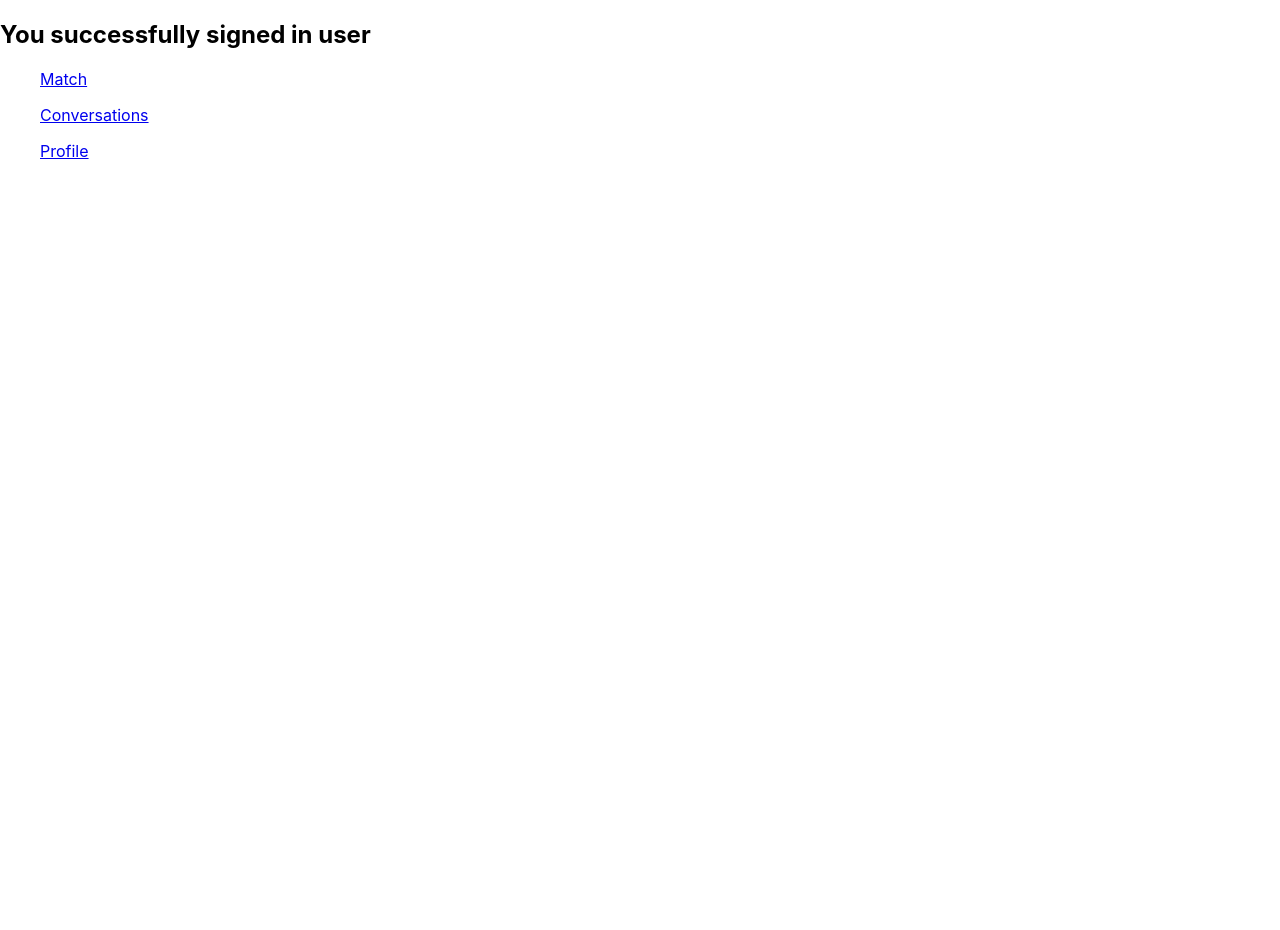
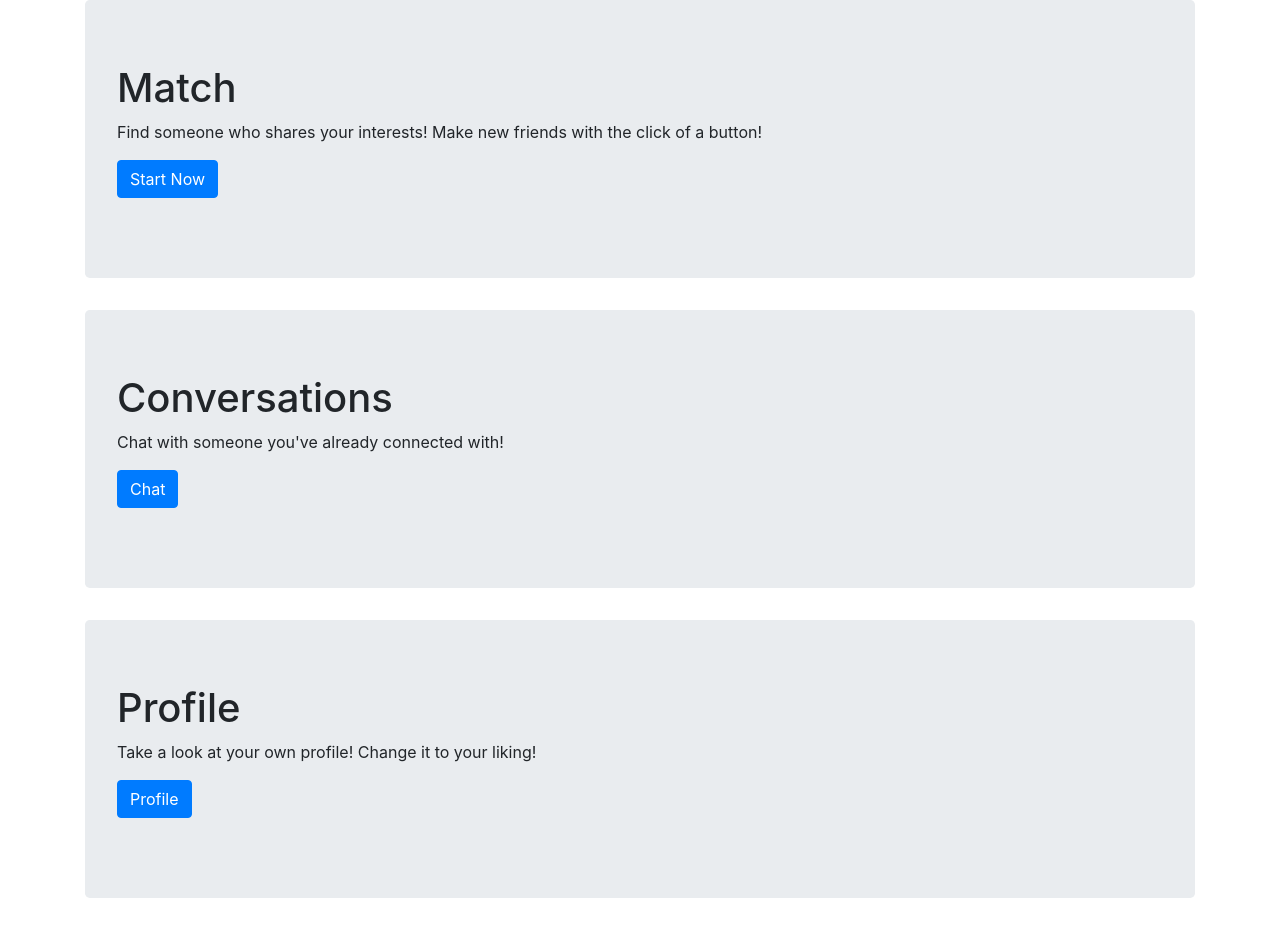
Before and after one commit to dchung21/clique, a React (Create React App) app in the folder client/: page /home in a window 1280 px wide. Before the commit the page ends 800 px from the top, so only its background shows below. Built offline with nearby package versions, Linux system fonts and the light colour scheme; no server answers; the HTML template or start-up script is replaced by a standard one.

Commit message:
added React Bootstrap

```diff
--- a/client/package.json
+++ b/client/package.json
@@ -7,8 +7,10 @@
     "@testing-library/jest-dom": "^5.11.4",
     "@testing-library/react": "^11.1.0",
     "@testing-library/user-event": "^12.1.10",
+    "bootstrap": "^4.5.3",
     "firebase": "^8.0.1",
     "react": "^17.0.1",
+    "react-bootstrap": "^1.4.0",
     "react-dom": "^17.0.1",
     "react-firebaseui": "^4.1.0",
     "react-router-dom": "^5.2.0",
--- a/client/src/App.js
+++ b/client/src/App.js
@@ -1,4 +1,6 @@
 import './App.css';
+import 'bootstrap/dist/css/bootstrap.min.css';
+import Container from 'react-bootstrap/Container'
 import LoginPage from './pages/Login.js';
 import Home from './pages/Home.js';
 import Profile from './pages/Profile.js';
@@ -18,6 +20,8 @@ function App() {
     <Router>
       <div className="App">
         <header className="App-header">
+        </header>
+        <Container>
           <Switch>
             <Route path="/home">
               <Home />
@@ -35,10 +39,10 @@ function App() {
               <Chat />
             </Route>
             <Route path="/">
-				      <LoginPage />
+              <LoginPage />
             </Route>
-        	</Switch>
-        </header>
+          </Switch>
+        </Container>
       </div>
     </Router>
   );
--- a/client/src/pages/Home.js
+++ b/client/src/pages/Home.js
@@ -1,22 +1,46 @@
 import React from 'react';
 import { Link } from "react-router-dom";
+import Jumbotron from 'react-bootstrap/Jumbotron'
+import Button from 'react-bootstrap/Button'
 
 export default function Home() {
 
 	return (
         <div>
-            <h2>You successfully signed in user</h2>
-            <nav>
-                <ul>
-                    <Link to='/match'>Match</Link>
-                </ul>
-                <ul>
-                    <Link to='/convos'>Conversations</Link>
-                </ul>
-                <ul>
-                    <Link to='/profile'>Profile</Link>
-                </ul>
-            </nav>
+            <Jumbotron>
+                <h1>Match</h1>
+                <p>
+                    Find someone who shares your interests! Make new friends with the click
+                    of a button!
+                </p>
+                <p>
+                    <Link to='/match'>
+                        <Button variant="primary">Start Now</Button>
+                    </Link>
+                </p>
+            </Jumbotron>
+            <Jumbotron>
+                <h1>Conversations</h1>
+                <p>
+                    Chat with someone you've already connected with!
+                </p>
+                <p>
+                    <Link to='/convos'>
+                        <Button variant="primary">Chat</Button>
+                    </Link>
+                </p>
+            </Jumbotron>
+            <Jumbotron>
+                <h1>Profile</h1>
+                <p>
+                    Take a look at your own profile! Change it to your liking!
+                </p>
+                <p>
+                    <Link to='/profile'>
+                        <Button variant="primary">Profile</Button>
+                    </Link>
+                </p>
+            </Jumbotron>
         </div>
 	)
 
```
Also changed, not shown: 1 other file (tests, documents, lock files or other folders).
